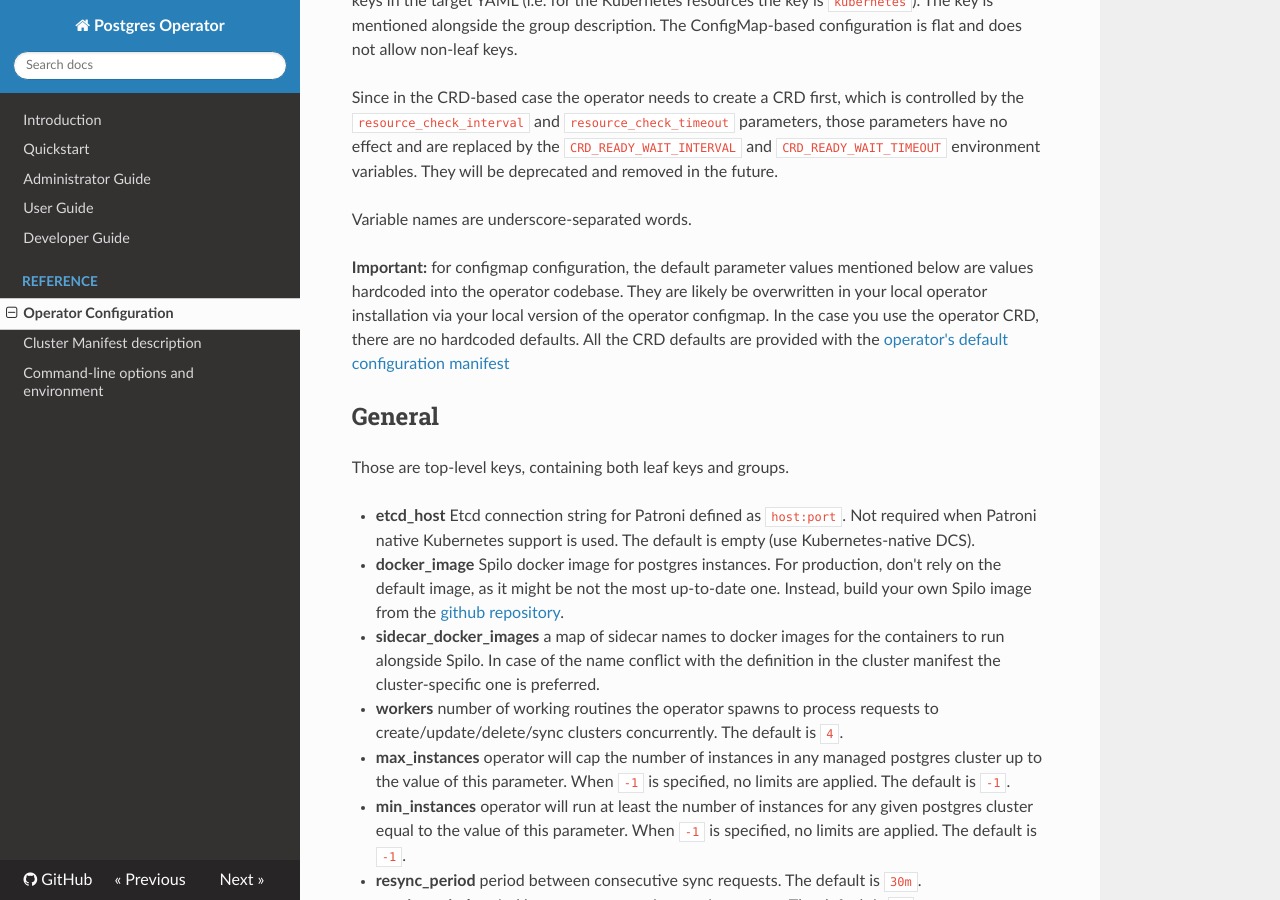
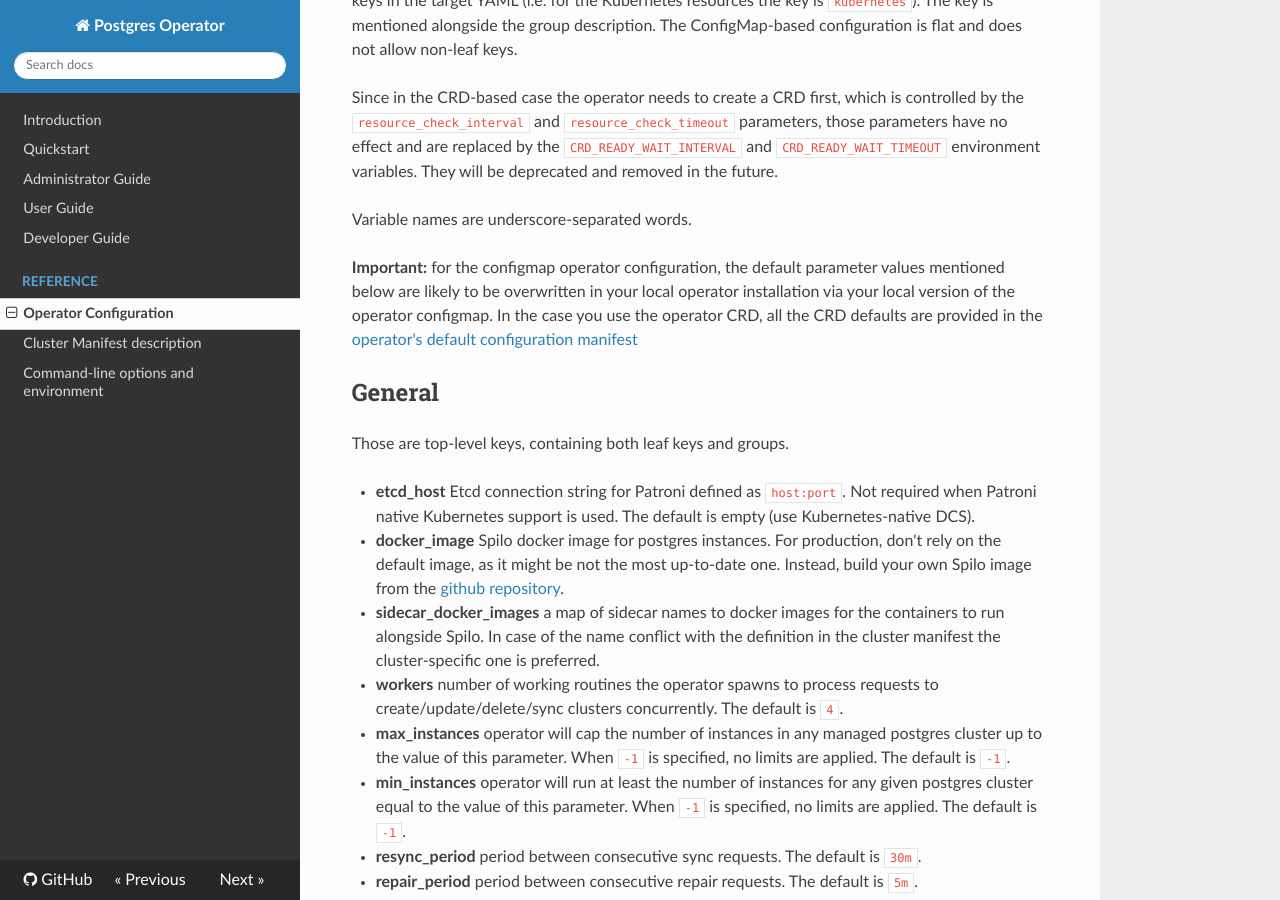
Before and after one commit to zalando/postgres-operator, an MkDocs documentation site: the page built from docs/reference/operator_parameters.md, in a window 1280 px wide and 900 px high, scrolled down 740 px. Built offline with MkDocs 1.6.1, drawn with Linux system fonts in a browser that asks for light colours; nearby versions of some CDN libraries; old or Windows-style settings are respelled for this version of MkDocs.

Commit message:
remove mentions of 'hardcoded'

```diff
--- a/docs/reference/operator_parameters.md
+++ b/docs/reference/operator_parameters.md
@@ -45,7 +45,7 @@ They will be deprecated and removed in the future.
 
 Variable names are underscore-separated words.
 
-**Important:** for configmap configuration, the default parameter values mentioned below are values hardcoded into the operator codebase. They are likely be overwritten in your local operator installation via your local version of the operator configmap.  In the case you use the operator CRD, there are no hardcoded defaults. All the CRD defaults are provided with the [operator's default configuration manifest](https://github.com/zalando-incubator/postgres-operator/blob/master/manifests/postgresql-operator-default-configuration.yaml)
+**Important:** for the configmap operator configuration, the default parameter values mentioned below are likely to be overwritten in your local operator installation via your local version of the operator configmap. In the case you use the operator CRD, all the CRD defaults are provided in the [operator's default configuration manifest](https://github.com/zalando-incubator/postgres-operator/blob/master/manifests/postgresql-operator-default-configuration.yaml)
 
 ## General
 
```
